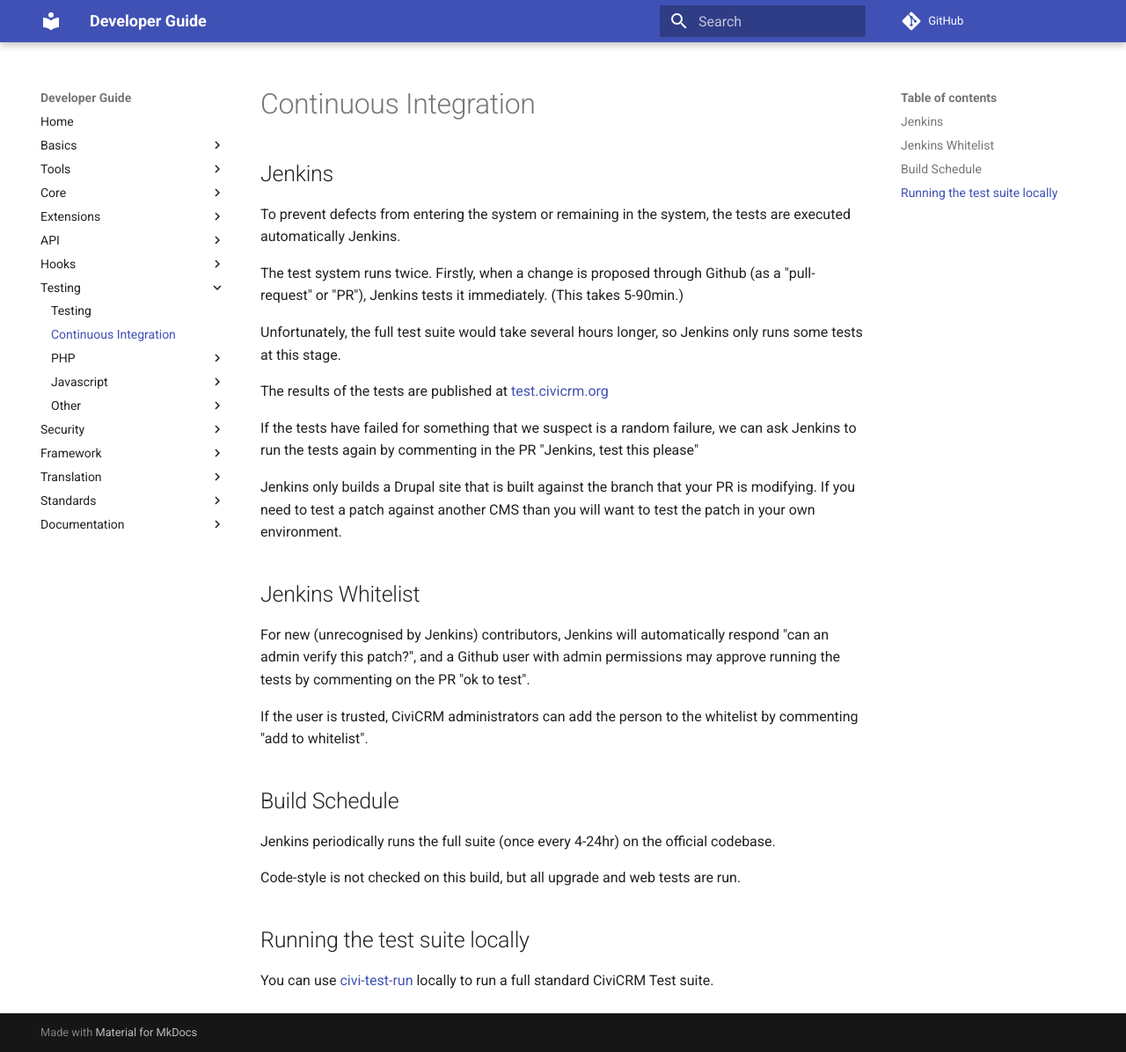
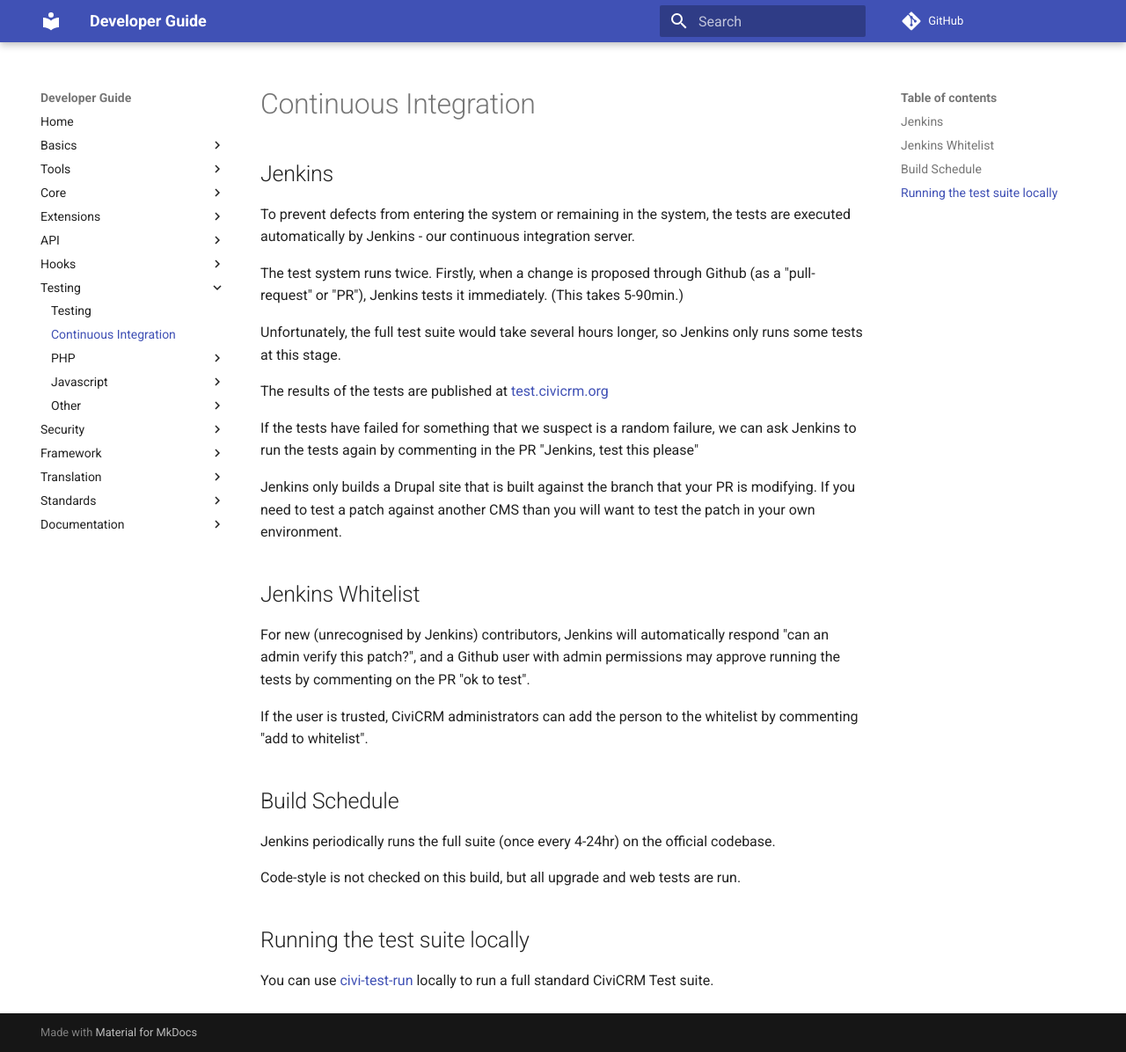
Before and after one commit to civicrm/civicrm-dev-docs, an MkDocs documentation site: the page built from docs/testing/continuous-integration.md, in a window 1280 px wide and 1196 px high. Shown: the whole window at 88% size. Built offline with MkDocs 1.6.1 and Material for MkDocs 9.7.7, drawn with Linux system fonts in a browser that asks for light colours; comment, search, counter and statistics services are not loaded; old or Windows-style settings are respelled for this version of MkDocs.

Commit message:
Fixed typo and added a little extra detail

```diff
--- a/docs/testing/continuous-integration.md
+++ b/docs/testing/continuous-integration.md
@@ -1,7 +1,7 @@
 ## Jenkins
 
 To prevent defects from entering the system or remaining in the system,
-the tests are executed automatically Jenkins.
+the tests are executed automatically by Jenkins - our continuous integration server.
 
 The test system runs twice. Firstly, when a change is proposed through Github
 (as a "pull-request" or "PR"), Jenkins tests it immediately. (This takes 5-90min.)
```
